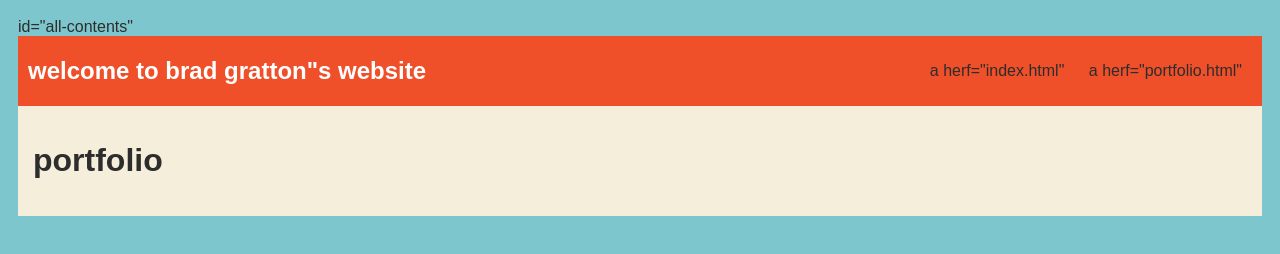
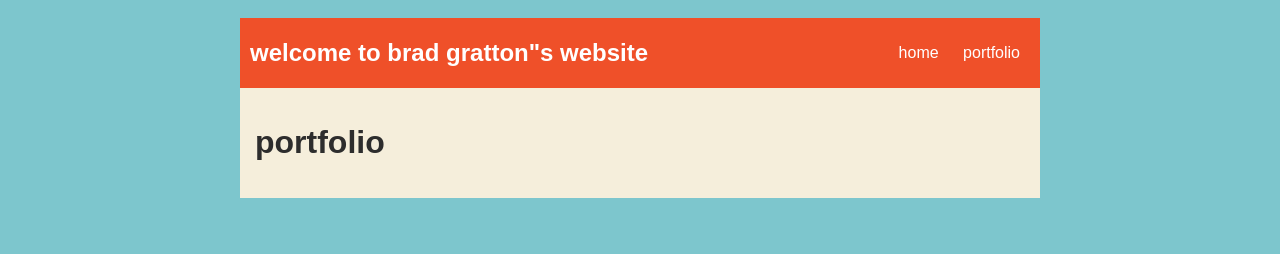
Before and after one commit to bradgratton/bradgratton.github.io, a plain HTML site: page portfolio.html in a window 1280 px wide. Drawn offline with nearby package versions, Linux system fonts and the light colour scheme; no server answers.

Commit message:
add portfolio.html file

```diff
--- a/portfolio.html
+++ b/portfolio.html
@@ -66,9 +66,10 @@
             #portfolio{
                 list-style-image:none;
                 padding-left:0;
+            }
 
                     #portfolio li{
-                  background: #fff
+                  background: #fff;
                     padding: 10px;
                     border-radius: 10px;
                     margin-bottom:10px;
@@ -87,13 +88,13 @@
     </head>
 
     <body>
-        <div>id="all-contents"
+        <div id="all-contents">
         <nav>
             <header>welcome to brad gratton"s website</header>
                 <ul>
-                    <li>a herf="index.html"<home></a>
+                    <li><a herf="index.html">home</a>
                     </li>
-                    <li>a herf="portfolio.html"<portfolio/a>
+                    <li><a herf="portfolio.html">portfolio</a>
                     </li>
                 </ul>
         </nav>
```
